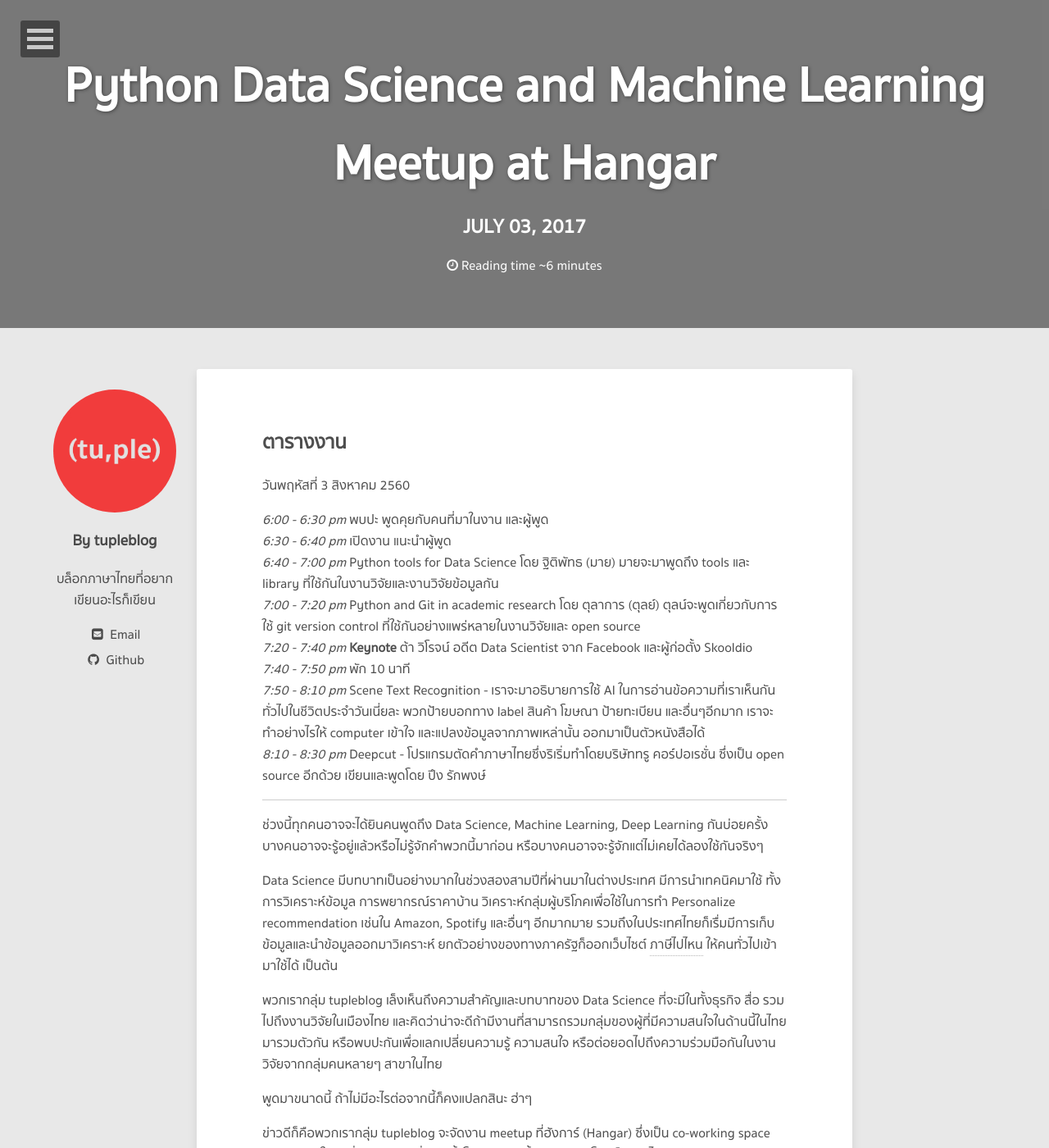
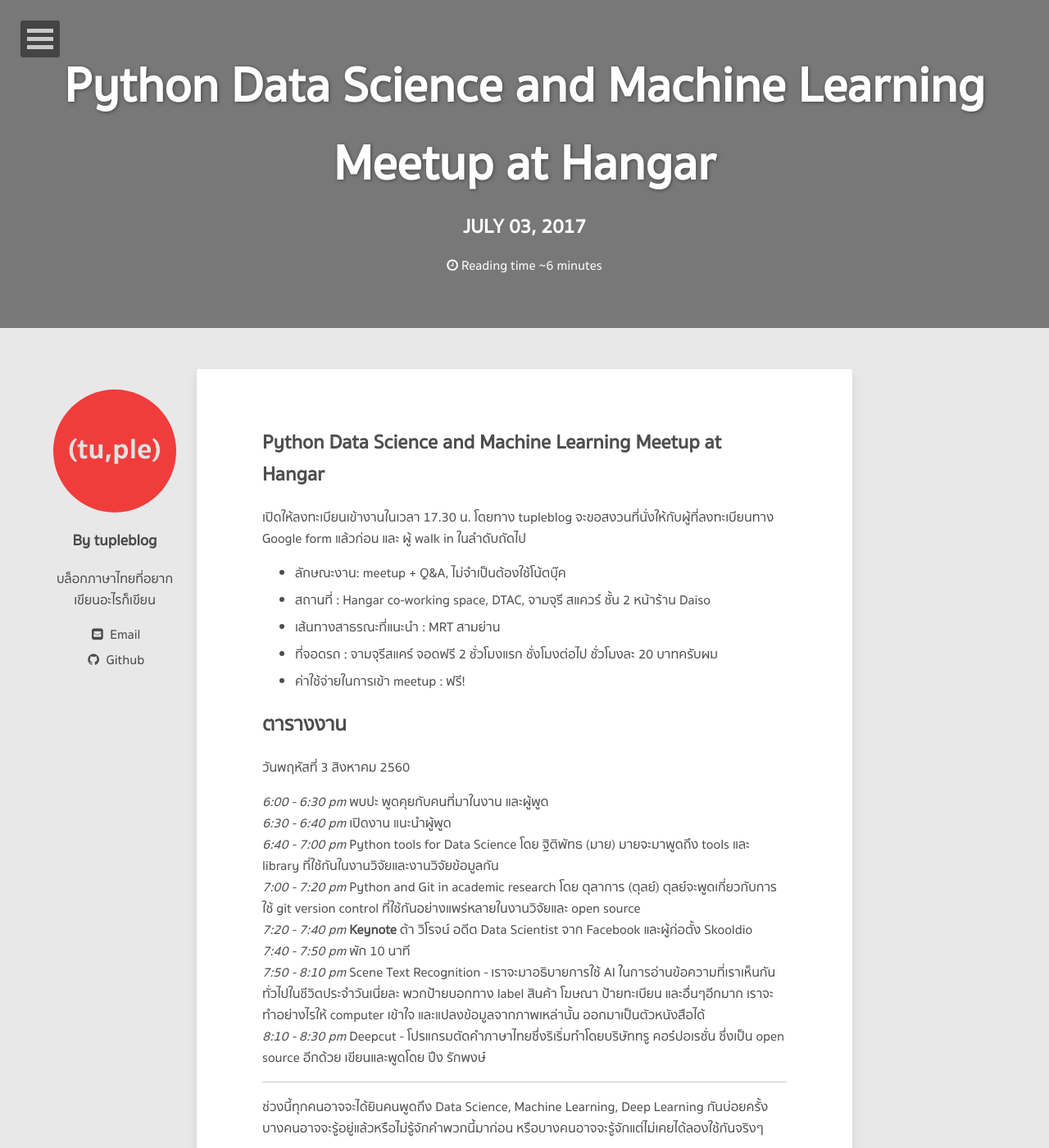
Before and after one commit to tupleblog/tupleblog.github.io, a Jekyll site: the page built from _posts/2017-07-02-python-datascience-hangar.md, in a window 1280 px wide and 1400 px high. Shown: the whole window at 82% size. Built offline with Jekyll 4.4.1, drawn with Linux system fonts in a browser that asks for light colours; nearby versions of some CDN libraries; comment, search, counter and statistics services are not loaded.

Commit message:
update meetup post

```diff
--- a/_posts/2017-07-02-python-datascience-hangar.md
+++ b/_posts/2017-07-02-python-datascience-hangar.md
@@ -10,6 +10,16 @@ comments: true
 date: 2017-07-02 22:45:00
 ---
 
+## Python Data Science and Machine Learning Meetup at Hangar
+
+เปิดให้ลงทะเบียนเข้างานในเวลา 17.30 น. โดยทาง tupleblog จะขอสงวนที่นั่งให้กับผู้ที่ลงทะเบียนทาง Google form แล้วก่อน และ ผู้ walk in ในลำดับถัดไป
+
+- ลักษณะงาน: meetup + Q&A, ไม่จำเป็นต้องใช้โน้ตบุ๊ค
+- สถานที่ : Hangar co-working space, DTAC, จามจุรี สแควร์ ชั้น 2 หน้าร้าน Daiso
+- เส้นทางสาธรณะที่แนะนำ : MRT สามย่าน
+- ที่จอดรถ : จามจุรีสแคร์ จอดฟรี 2 ชั่วโมงแรก ชั่งโมงต่อไป ชั่วโมงละ 20 บาทครับผม
+- ค่าใช้จ่ายในการเข้า meetup : ฟรี!
+
 ## ตารางงาน
 
 วันพฤหัสที่ 3 สิงหาคม 2560
@@ -18,7 +28,7 @@ _6:00 - 6:30 pm_ พบปะ พูดคุยกับคนที่มา
 _6:30 - 6:40 pm_ เปิดงาน แนะนำผู้พูด<br>
 _6:40 - 7:00 pm_ Python tools for Data Science โดย ฐิติพัทธ (มาย) มายจะมาพูดถึง tools และ
 library ที่ใช้กันในงานวิจัยและงานวิจัยข้อมูลกัน<br>
-_7:00 - 7:20 pm_ Python and Git in academic research โดย ตุลาการ (ตุลย์) ตุลน์จะพูดเกี่ยวกับการใช้
+_7:00 - 7:20 pm_ Python and Git in academic research โดย ตุลาการ (ตุลย์) ตุลย์จะพูดเกี่ยวกับการใช้
 git version control ที่ใช้กันอย่างแพร่หลายในงานวิจัยและ open source<br>
 _7:20 - 7:40 pm_ **Keynote** ต้า วิโรจน์ อดีต Data Scientist จาก Facebook และผู้ก่อตั้ง Skooldio<br>
 _7:40 - 7:50 pm_ พัก 10 นาที<br>
```
